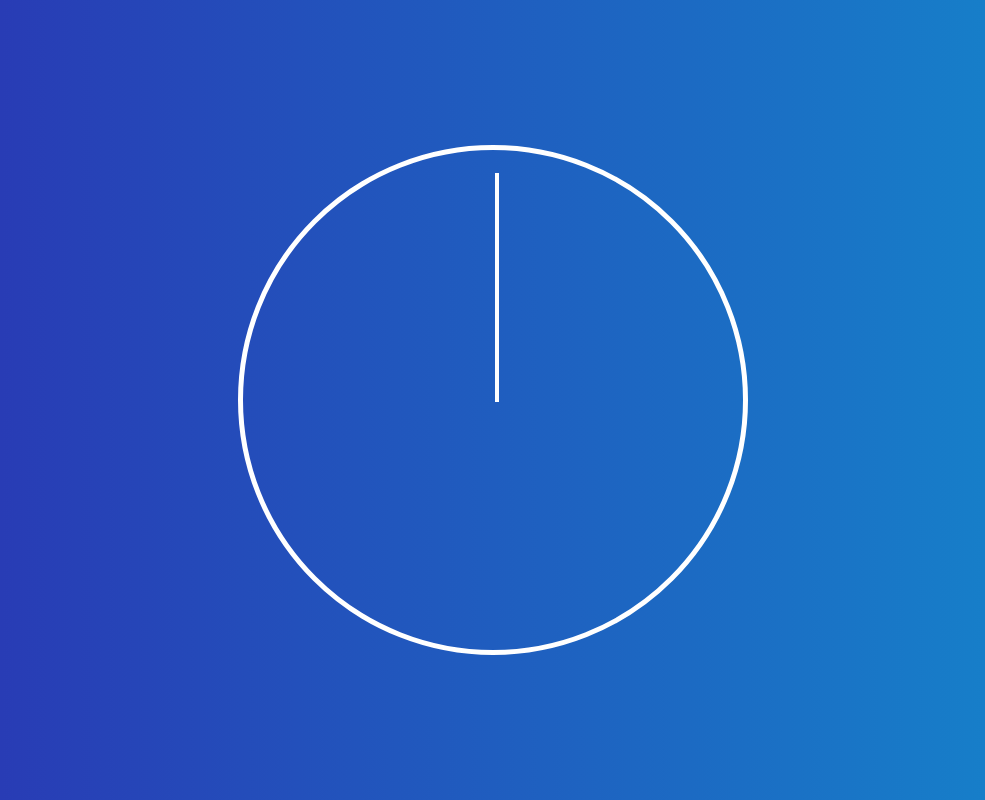
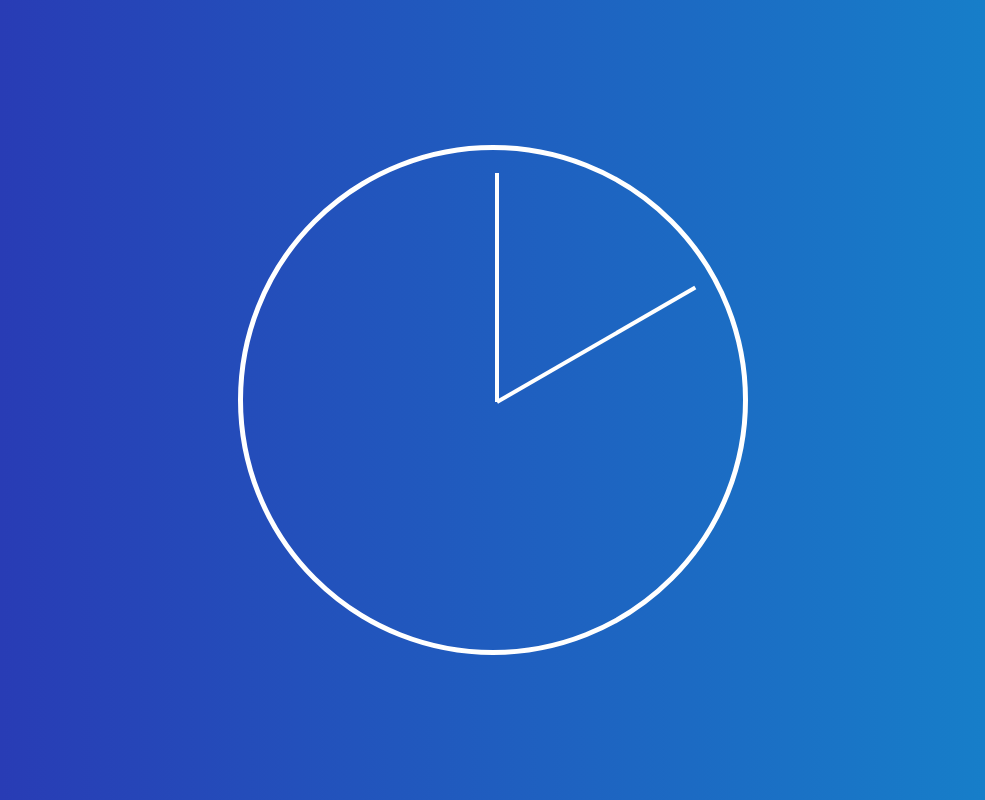
Before and after one commit to neilgamb/Clock, a plain HTML site: page index.html in a window 1280 px wide. Shown: the whole page, without its empty margins (147-1132 px from the left). Drawn offline with Linux system fonts and the light colour scheme.

Commit message:
Adding dynamic transform style to second hand via js function setSecondHand

```diff
--- a/index.html
+++ b/index.html
@@ -18,6 +18,15 @@
 
 <script>
 
+    function setSecondHand() {
+        let now = new Date();
+        let hand = document.querySelector('.seconds');
+        let currentSecond = now.getSeconds();
+        let currentSecondDeg = ((currentSecond / 60) * 360) + 90;
+        hand.style.transform = `rotate(${currentSecondDeg}deg)`
+    }
+
+    setInterval(setSecondHand, 1000)
 
 </script>
 
```
